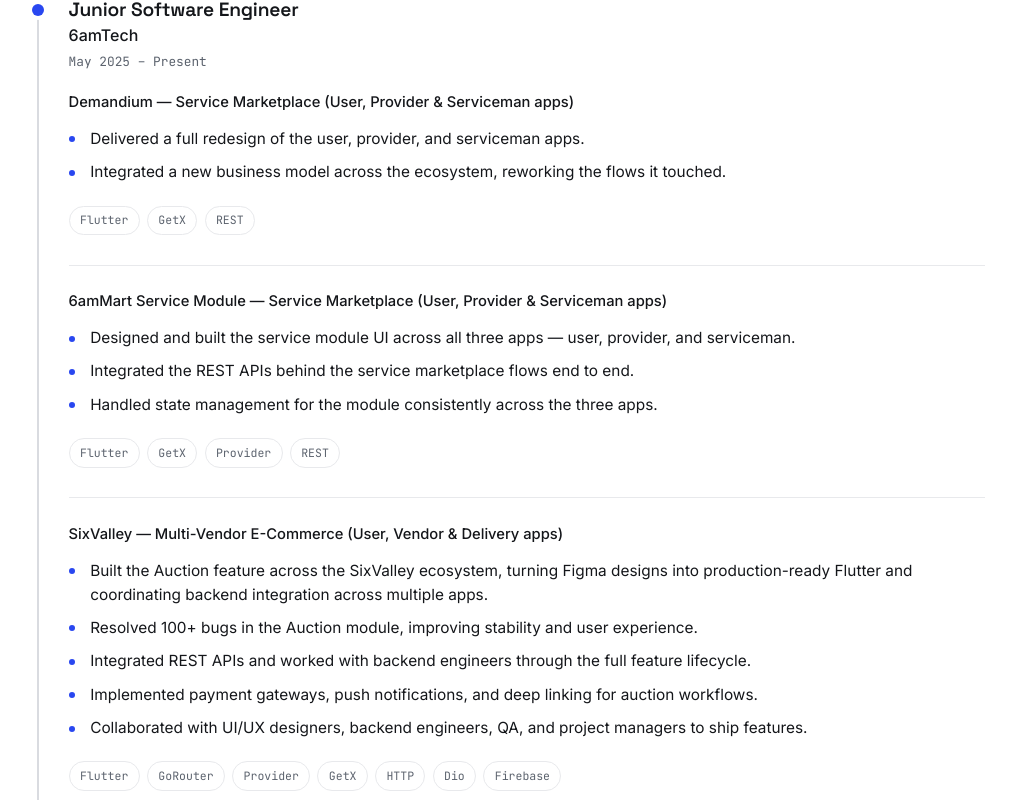
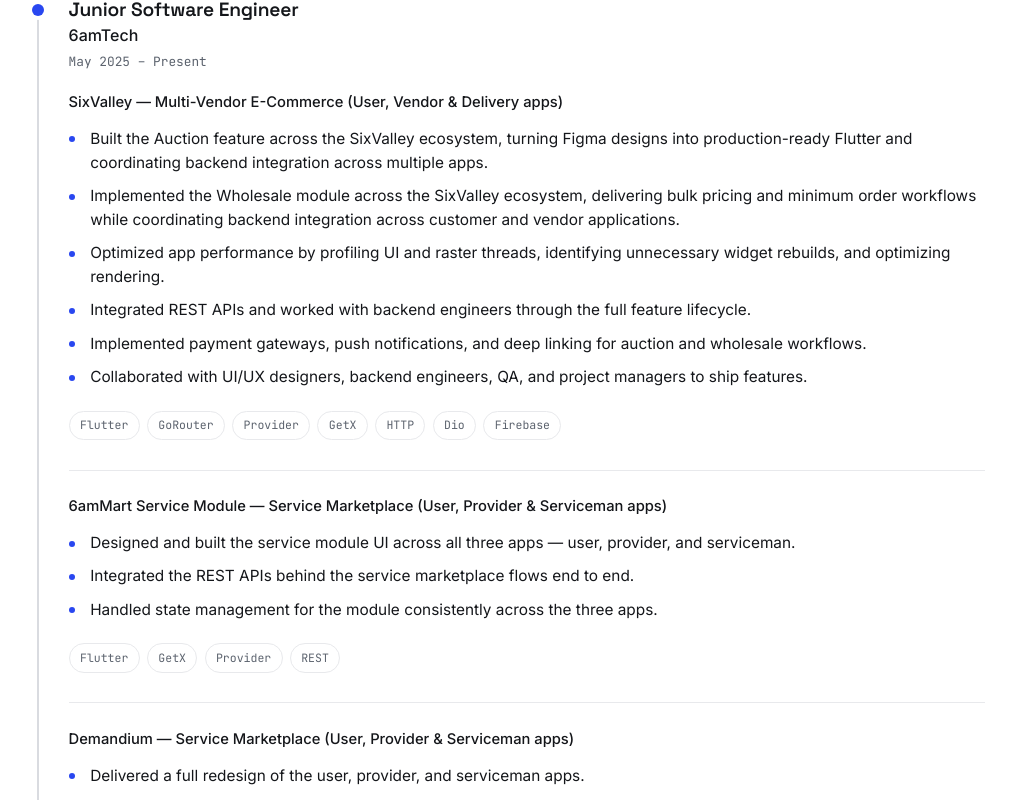
Before and after one commit to anjumArnab/me, a React (Vite) app: page / in a window 1280 px wide. Shown: the part 1197-1997 px from the top of the page, without its empty margins (155-1171 px from the left). Built offline with nearby package versions, Linux system fonts and the light colour scheme.

Commit message:
update experience section with new project details and rephrase comments for clarity

```diff
--- a/src/data/portfolio.js
+++ b/src/data/portfolio.js
@@ -45,7 +45,7 @@ export const skills = [
 ]
 
 // A role can span several products, so each job holds a list of projects.
-// Both lists run newest-first: latest job first, latest project first within it.
+// Jobs run newest-first; projects within a job are ordered by emphasis.
 export const experience = [
   {
     role: 'Junior Software Engineer',
@@ -53,12 +53,16 @@ export const experience = [
     period: 'May 2025 – Present',
     projects: [
       {
-        name: 'Demandium — Service Marketplace (User, Provider & Serviceman apps)',
+        name: 'SixValley — Multi-Vendor E-Commerce (User, Vendor & Delivery apps)',
         highlights: [
-          'Delivered a full redesign of the user, provider, and serviceman apps.',
-          'Integrated a new business model across the ecosystem, reworking the flows it touched.',
+          'Built the Auction feature across the SixValley ecosystem, turning Figma designs into production-ready Flutter and coordinating backend integration across multiple apps.',
+          'Implemented the Wholesale module across the SixValley ecosystem, delivering bulk pricing and minimum order workflows while coordinating backend integration across customer and vendor applications.',
+          'Optimized app performance by profiling UI and raster threads, identifying unnecessary widget rebuilds, and optimizing rendering.',
+          'Integrated REST APIs and worked with backend engineers through the full feature lifecycle.',
+          'Implemented payment gateways, push notifications, and deep linking for auction and wholesale workflows.',
+          'Collaborated with UI/UX designers, backend engineers, QA, and project managers to ship features.',
         ],
-        stack: ['Flutter', 'GetX', 'REST'],
+        stack: ['Flutter', 'GoRouter', 'Provider', 'GetX', 'HTTP', 'Dio', 'Firebase'],
       },
       {
         name: '6amMart Service Module — Service Marketplace (User, Provider & Serviceman apps)',
@@ -70,15 +74,12 @@ export const experience = [
         stack: ['Flutter', 'GetX', 'Provider', 'REST'],
       },
       {
-        name: 'SixValley — Multi-Vendor E-Commerce (User, Vendor & Delivery apps)',
+        name: 'Demandium — Service Marketplace (User, Provider & Serviceman apps)',
         highlights: [
-          'Built the Auction feature across the SixValley ecosystem, turning Figma designs into production-ready Flutter and coordinating backend integration across multiple apps.',
-          'Resolved 100+ bugs in the Auction module, improving stability and user experience.',
-          'Integrated REST APIs and worked with backend engineers through the full feature lifecycle.',
-          'Implemented payment gateways, push notifications, and deep linking for auction workflows.',
-          'Collaborated with UI/UX designers, backend engineers, QA, and project managers to ship features.',
+          'Delivered a full redesign of the user, provider, and serviceman apps.',
+          'Integrated a new business model across the ecosystem, reworking the flows it touched.',
         ],
-        stack: ['Flutter', 'GoRouter', 'Provider', 'GetX', 'HTTP', 'Dio', 'Firebase'],
+        stack: ['Flutter', 'GetX', 'REST'],
       },
     ],
   },
```
